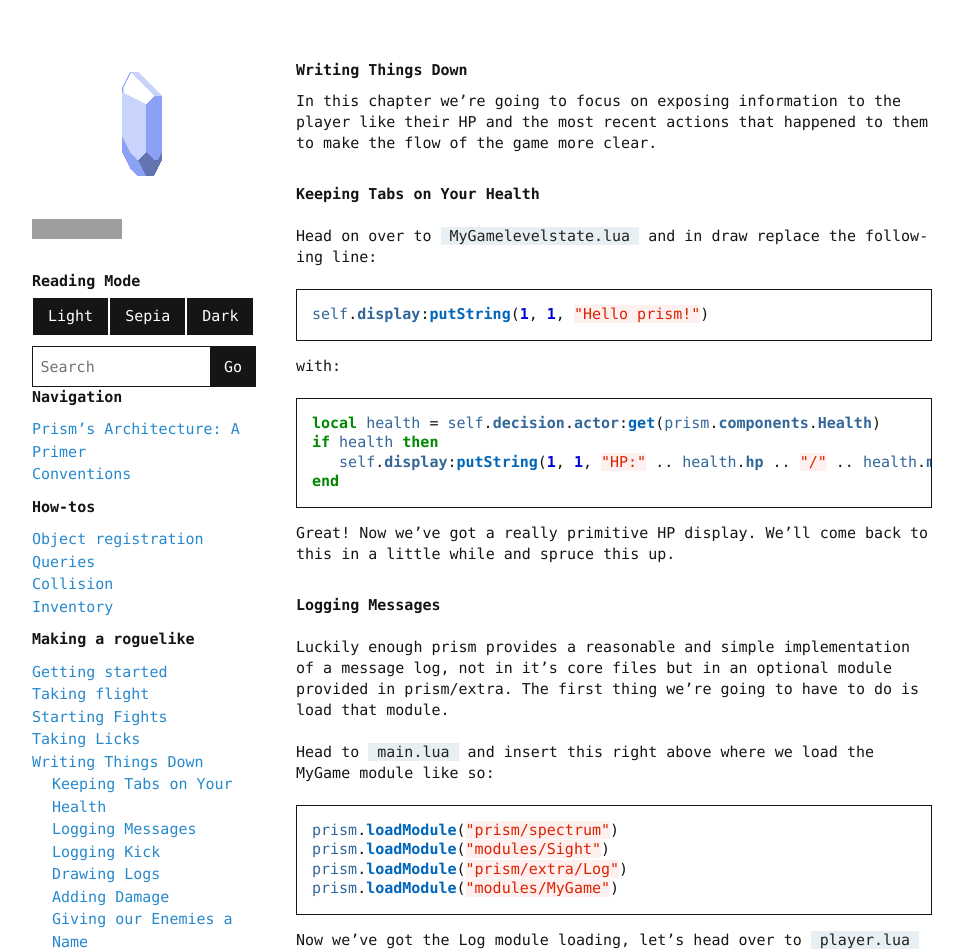
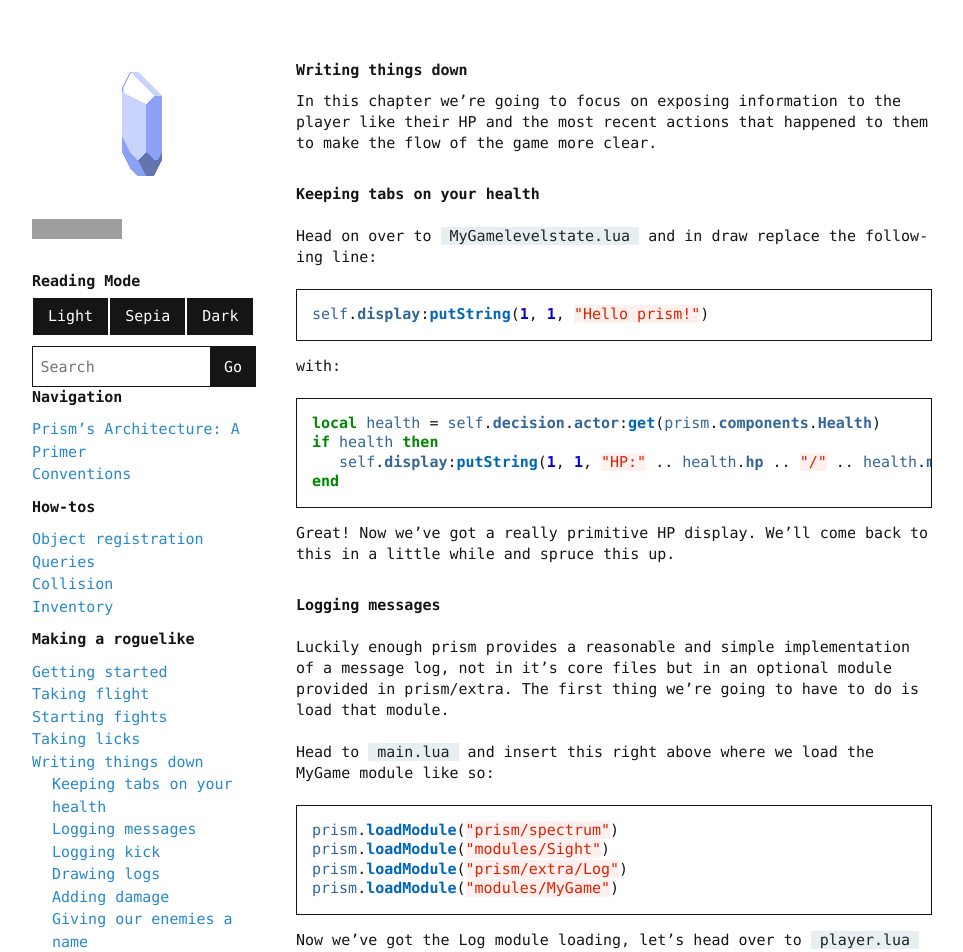
Before and after one commit to drewww/prism, a Sphinx documentation site: the page built from docs/source/making-a-roguelike/part5.rst, in a window 1280 px wide and 1400 px high. Shown: the top 952 px of the window, without its empty margins (148-1111 px from the left). Built offline with Sphinx 7.4.7, drawn with Linux system fonts in a browser that asks for light colours; pages that are not in the unit, such as notebooks, are missing from menus; some of the changed text lies outside the part shown; grey boxes are pictures that could not be loaded.

Commit message:
Make Fingoltin happy.

```diff
--- a/docs/source/making-a-roguelike/part3.rst
+++ b/docs/source/making-a-roguelike/part3.rst
@@ -1,4 +1,4 @@
-Starting Fights
+Starting fights
 ===============
 
 Kicking kobolds is fun. Let's make it so you can kick them to death!
--- a/docs/source/making-a-roguelike/part5.rst
+++ b/docs/source/making-a-roguelike/part5.rst
@@ -1,10 +1,10 @@
-Writing Things Down
+Writing things down
 ===================
 
 In this chapter we're going to focus on exposing information to the player like their HP and
 the most recent actions that happened to them to make the flow of the game more clear.
 
-Keeping Tabs on Your Health
+Keeping tabs on your health
 ---------------------------
 
 Head on over to ``MyGamelevelstate.lua`` and in draw replace the following line:
@@ -24,7 +24,7 @@ with:
 
 Great! Now we've got a really primitive HP display. We'll come back to this in a little while and spruce this up.
 
-Logging Messages
+Logging messages
 ----------------
 
 Luckily enough prism provides a reasonable and simple implementation of a message log, not in
@@ -49,7 +49,7 @@ Now we've got the Log module loading, let's head over to ``player.lua`` and give
 Okay we've got our log set up, let's start using it. If you're interested in how the Log component works
 check out the how-to on writing a message log. (This is planned for the future.)
 
-Logging Kick
+Logging kick
 ------------
 
 Head to ``modules/MyGame/actions/kick.lua`` and at the top of the file insert these lines.
@@ -76,7 +76,7 @@ function provides by the log component that makes it so you don't have to check
 component or manipulate the log directly, it does that for you. Similarly Log.addMessageSensed works roundabout the same way
 except it defines what uninvolved actors who can see the action's owner get in their log.
 
-Drawing Logs
+Drawing logs
 ------------
 
 Okay so logging is set up and it's time to make our way back to ``MyGamelevelstate.lua`` to get our log drawing.
@@ -95,7 +95,7 @@ Below where we're drawing HP insert the following.
 
 This gives us a really basic message log at the bottom of the screen.
 
-Adding Damage
+Adding damage
 -------------
 
 The kick message is nice, but wouldn't it be better if we could see how much damage we're doing?
@@ -131,7 +131,7 @@ kick.
       Log.addMessageSensed(level, self, sf("The %s kicks the %s. %s", ownerName, kickName, dmgstr))
    end
 
-Giving our Enemies a Name
+Giving our enemies a name
 -------------------------
 
 Okay we've got damage in the message now too, but you might notice something our message refers to the kobold
@@ -142,7 +142,7 @@ as "actor". We're going to have to give the Kobold a name component to fix this.
    -- kobold.lua
    prism.components.Name("Kobold")
 
-Giving Attack the Same Treatment
+Giving attack the same treatment
 --------------------------------
 
 Head over to ``modules/MyGame/actions/attack.lua``
@@ -175,7 +175,7 @@ add the Log messages to the Attack's perform.
 
 And we're done! Now you should see messages in your log when a kobold attacks you!
 
-In the Next Section
+In the next section
 -------------------
 
 We'll add a game over screen so that the game doesn't simply quit when we lose. We'll come back to
```
Also changed, not shown: docs/source/making-a-roguelike/part4.rst (+8 -8 lines).
